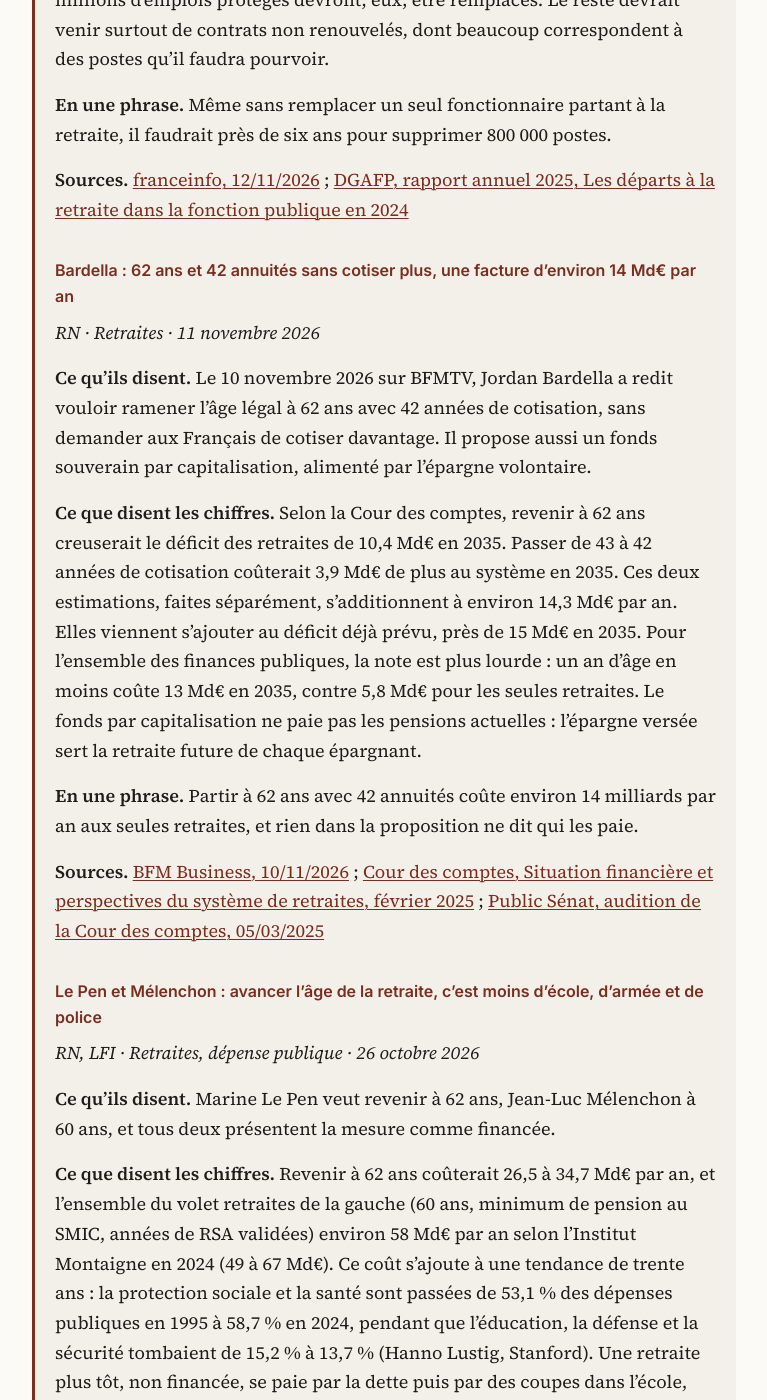
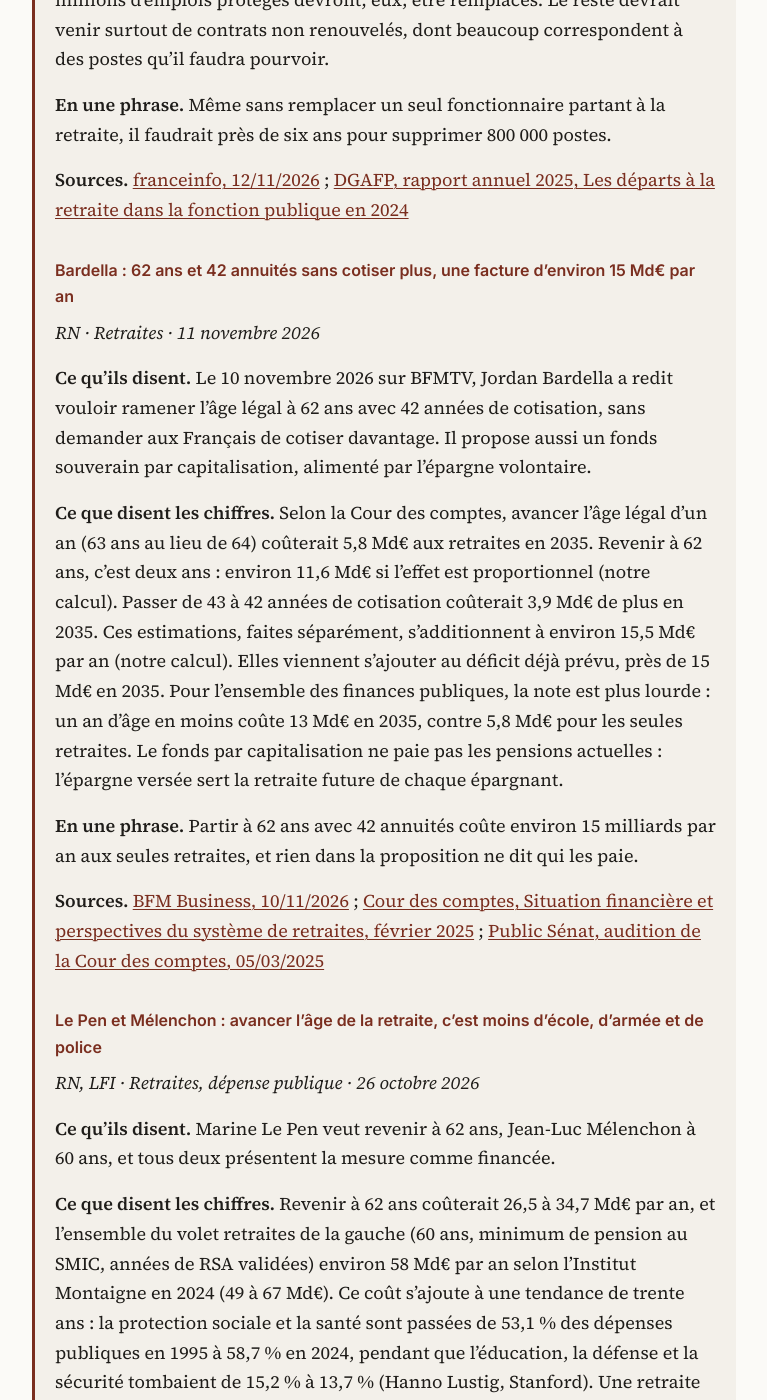
Before and after one commit to ajoly35/riposte-economique, a Jekyll site: the page built from index.md, in a window 1280 px wide and 1400 px high, scrolled down 2097 px. Shown: the whole window, without its empty margins (256-1023 px from the left). Built offline with Jekyll 4.4.1, drawn with Linux system fonts in a browser that asks for light colours; our own code applies the rules of GitHub Pages for plain Markdown files.

Commit message:
Riposte retraites Bardella : chiffrage Cour des comptes corrigé (environ 15 Md€ au lieu de 14)
Le chiffre « revenir à 62 ans : 10,4 Md€ en 2035 » n'apparaît pas dans le rapport de la Cour des
comptes de février 2025. La Cour chiffre un an d'âge (63 ans au lieu de 64) à 5,8 Md€ pour les
retraites en 2035 (p. 11) ; deux ans font environ 11,6 Md€ si l'effet est proportionnel, plus
3,9 Md€ pour 42 annuités au lieu de 43, soit environ 15,5 Md€ (notre calcul).

Co-Authored-By: Claude Opus 5.5 <noreply@anthropic.com>

```diff
--- a/_includes/latest.md
+++ b/_includes/latest.md
@@ -34,15 +34,15 @@
 
 **Sources.** [franceinfo, 12/11/2026](https://www.franceinfo.fr/elections/presidentielle/presidentielle-eric-zemmour-souhaite-supprimer-800-000-postes-dans-la-fonction-publique_8279303.html) ; [DGAFP, rapport annuel 2025, Les départs à la retraite dans la fonction publique en 2024](https://www.fonction-publique.gouv.fr/files/files/publications/vue-rapport-annuel/ra_2025_vue_flux_de_personnels_retraites.pdf)
 
-### Bardella : 62 ans et 42 annuités sans cotiser plus, une facture d'environ 14 Md€ par an
+### Bardella : 62 ans et 42 annuités sans cotiser plus, une facture d'environ 15 Md€ par an
 
 *RN · Retraites · 11 novembre 2026*
 
 **Ce qu'ils disent.** Le 10 novembre 2026 sur BFMTV, Jordan Bardella a redit vouloir ramener l'âge légal à 62 ans avec 42 années de cotisation, sans demander aux Français de cotiser davantage. Il propose aussi un fonds souverain par capitalisation, alimenté par l'épargne volontaire.
 
-**Ce que disent les chiffres.** Selon la Cour des comptes, revenir à 62 ans creuserait le déficit des retraites de 10,4 Md€ en 2035. Passer de 43 à 42 années de cotisation coûterait 3,9 Md€ de plus au système en 2035. Ces deux estimations, faites séparément, s'additionnent à environ 14,3 Md€ par an. Elles viennent s'ajouter au déficit déjà prévu, près de 15 Md€ en 2035. Pour l'ensemble des finances publiques, la note est plus lourde : un an d'âge en moins coûte 13 Md€ en 2035, contre 5,8 Md€ pour les seules retraites. Le fonds par capitalisation ne paie pas les pensions actuelles : l'épargne versée sert la retraite future de chaque épargnant.
+**Ce que disent les chiffres.** Selon la Cour des comptes, avancer l'âge légal d'un an (63 ans au lieu de 64) coûterait 5,8 Md€ aux retraites en 2035. Revenir à 62 ans, c'est deux ans : environ 11,6 Md€ si l'effet est proportionnel (notre calcul). Passer de 43 à 42 années de cotisation coûterait 3,9 Md€ de plus en 2035. Ces estimations, faites séparément, s'additionnent à environ 15,5 Md€ par an (notre calcul). Elles viennent s'ajouter au déficit déjà prévu, près de 15 Md€ en 2035. Pour l'ensemble des finances publiques, la note est plus lourde : un an d'âge en moins coûte 13 Md€ en 2035, contre 5,8 Md€ pour les seules retraites. Le fonds par capitalisation ne paie pas les pensions actuelles : l'épargne versée sert la retraite future de chaque épargnant.
 
-**En une phrase.** Partir à 62 ans avec 42 annuités coûte environ 14 milliards par an aux seules retraites, et rien dans la proposition ne dit qui les paie.
+**En une phrase.** Partir à 62 ans avec 42 annuités coûte environ 15 milliards par an aux seules retraites, et rien dans la proposition ne dit qui les paie.
 
 **Sources.** [BFM Business, 10/11/2026](https://www.bfmtv.com/economie/patrimoine/retraite/partir-a-62-ans-ne-pas-cotiser-davantage-et-economiser-140-milliards-d-euros-comment-jordan-bardella-compte-t-il-financer-ses-promesses-qui-couteraient-pres-de-15-milliards-d-euros-de-plus-par-an_AV-202611100981.html) ; [Cour des comptes, Situation financière et perspectives du système de retraites, février 2025](https://www.vie-publique.fr/files/rapport/pdf/297428.pdf) ; [Public Sénat, audition de la Cour des comptes, 05/03/2025](https://www.publicsenat.fr/actualites/emploi/retraites-si-vous-abrogez-la-reforme-de-2023-cest-10-milliards-deuros-de-plus-quil-faut-trouver-souligne-pierre-moscovici)
 
```
